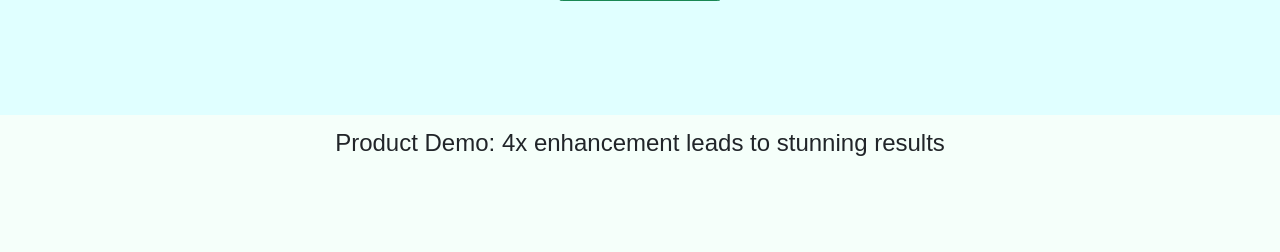
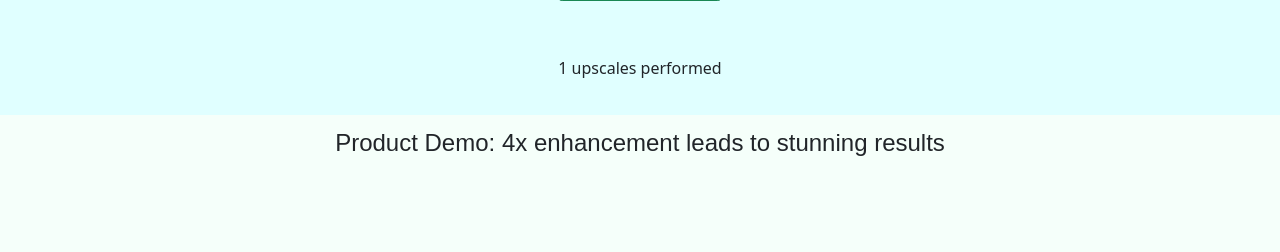
Before and after one commit to AdiBak/upscaile, a Flask app: template templates/index.html in a window 1280 px wide. Shown: the part 550-802 px from the top of the page. Run offline with Flask 3, Linux system fonts and the light colour scheme; the template is opened without the code that fills it: most values are stand-ins (such as "Sample title", 1, 10 or a date in 2020); parts of the project's set-up code (start-up, migrations or seed data) failed here and were passed over; some web fonts are replaced.

Commit message:
made upscale counter

```diff
--- a/main.py
+++ b/main.py
@@ -15,6 +15,7 @@ import cloudinary.uploader
 import subprocess
 from dotenv import load_dotenv
 import mysql.connector
+import redis
 
 '''with open(".github/auth.yaml", 'r') as config_file:
     config = yaml.load(config_file, Loader=yaml.Loader)
@@ -36,17 +37,24 @@ cloudinary.config(
     secure=True,
 )
 
+r = redis.Redis(
+    host = os.getenv('redis_host'),
+    port = int(os.getenv('redis_port')),
+    password = os.getenv('redis_pwd'),
+    ssl=True
+)
+
 ALLOWED_EXTENSIONS = {"png", "jpg", "jpeg"}
 
 app = Flask(__name__)
 app.secret_key = "jjkjkl ssdnobi"
 
-conn = mysql.connector.connect(host='localhost',
+'''conn = mysql.connector.connect(host='localhost',
                        user='root',
                        password="sqlsqlsql")
 cursor = conn.cursor()
 cursor.execute("CREATE DATABASE IF NOT EXISTS upscales")
-cursor.execute("USE upscales")
+cursor.execute("USE upscales")'''
 
 query_create_table = """
 CREATE TABLE IF NOT EXISTS upsCount (
@@ -55,7 +63,7 @@ CREATE TABLE IF NOT EXISTS upsCount (
     PRIMARY KEY (id)
 );
 """
-cursor.execute(query_create_table)
+#cursor.execute(query_create_table)
 
 
 def allowed_file(filename):
@@ -77,6 +85,7 @@ def upload_to_cloudinary_and_get_id_url(img_file):
 
 
 def get_result(job_id):
+    print("job id ", job_id)
     url = f"https://api.prodia.com/v1/job/{job_id}"
 
     headers = {
@@ -90,6 +99,7 @@ def get_result(job_id):
     while data["status"] != "succeeded":
         response = requests.get(url, headers=headers)
         data = response.json()
+        print(response.text)
 
     return data["imageUrl"]
 
@@ -114,9 +124,6 @@ def upscale(image_url, model):
     sr_image_url = get_result(data_upsc["job"])
 
     return sr_image_url
-
-def increase_upscale_count():
-    url = "https://counter10.p.rapidapi.com/"
 
 
 def process_image(img_file, enhance_face):
@@ -153,7 +160,21 @@ def process_image(img_file, enhance_face):
 
     else:
         sr_image_url = upscale(image_url, "SwinIR 4x")
+        '''headers = {
+            # Already added when you pass json=
+            # 'Content-Type': 'application/json',
+            'token': '244b9a54-a727-411d-8866-3f936af16b7d',
+        }
 
+        json_data = {
+            'scale': 4,
+            'image_url': image_url,
+        }
+
+        response = requests.post('https://www.capix.uz/v2/upscaler/v1/', headers=headers, json=json_data)
+        data = response.json()
+        sr_image_url = data['result_url']
+        print(sr_image_url)'''
 
     public_ids = [uploaded[0]]
     image_delete_result = cloudinary.api.delete_resources(public_ids, resource_type="image", type="private")
@@ -174,9 +195,10 @@ def increment_in_db(cursor, conn):
     res = cursor.fetchall()
     print(res[0])
 
+
 @app.route("/")
 def home():
-    return render_template("index.html")
+    return render_template("index.html", upscalesCount=int(str(r.get('numUpscales'), 'utf-8')))
 
 
 @app.route("/edit", methods=["GET", "POST"])
@@ -208,7 +230,9 @@ def edit():
             if processed_img:
                 flash(Markup(f"<p class='success'>Your image has been processed and is available <a href='{processed_img}' target='_blank'>here</a></p>"), "success")
 
-                increment_in_db(cursor, conn)
+                #increment_in_db(cursor, conn)
+                r.incr('numUpscales') # increment upscale count
+                print(int(str(r.get('numUpscales'), 'utf-8')))
             else:
                 flash("Image is not appropriate", "error")
 
--- a/templates/index.html
+++ b/templates/index.html
@@ -142,6 +142,14 @@
             color: midnightblue;
             left: 45%;
             display: inline;
+        }
+
+        #totalCount {
+            position: absolute;
+            width: 50%;
+            left: 25%;
+            top: 125%;
+            text-align: center;
         }
 
         .success-img {
@@ -398,6 +406,7 @@
             <label class="loading">Upscailing...</label>
         </div>
 
+
         {% with messages = get_flashed_messages(with_categories=true) %}
         {% for category, mesg in messages %}
         {% if category == 'error' %}
@@ -411,6 +420,11 @@
     </div>
 
     <div class="container my-4 overallbox">
+        <div id="totalCount">
+            <p id="countxt">{{upscalesCount}} upscales performed</p>
+        </div>
+
+
         <h1 class="fs-2 text pageheader">Upsc'ai'le your image here!</h1>
         <form action="/edit" method="post" enctype="multipart/form-data">
             <div class="input-group mb-3">
```
